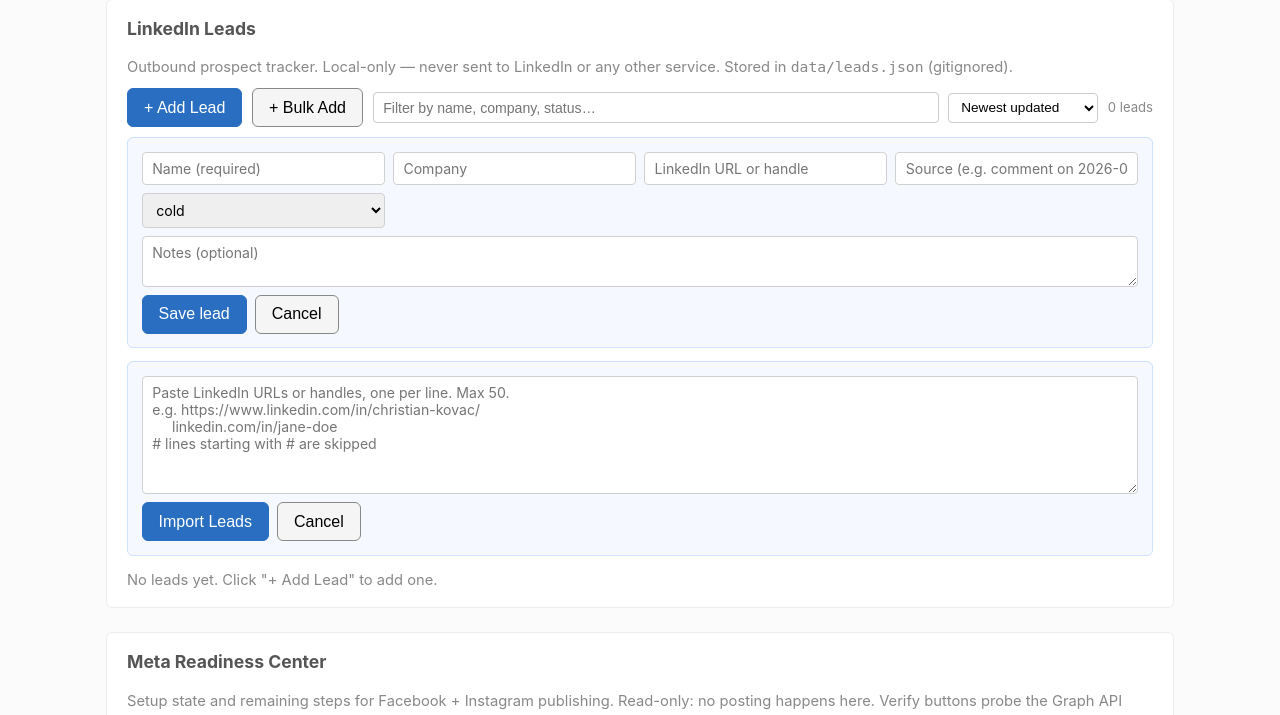
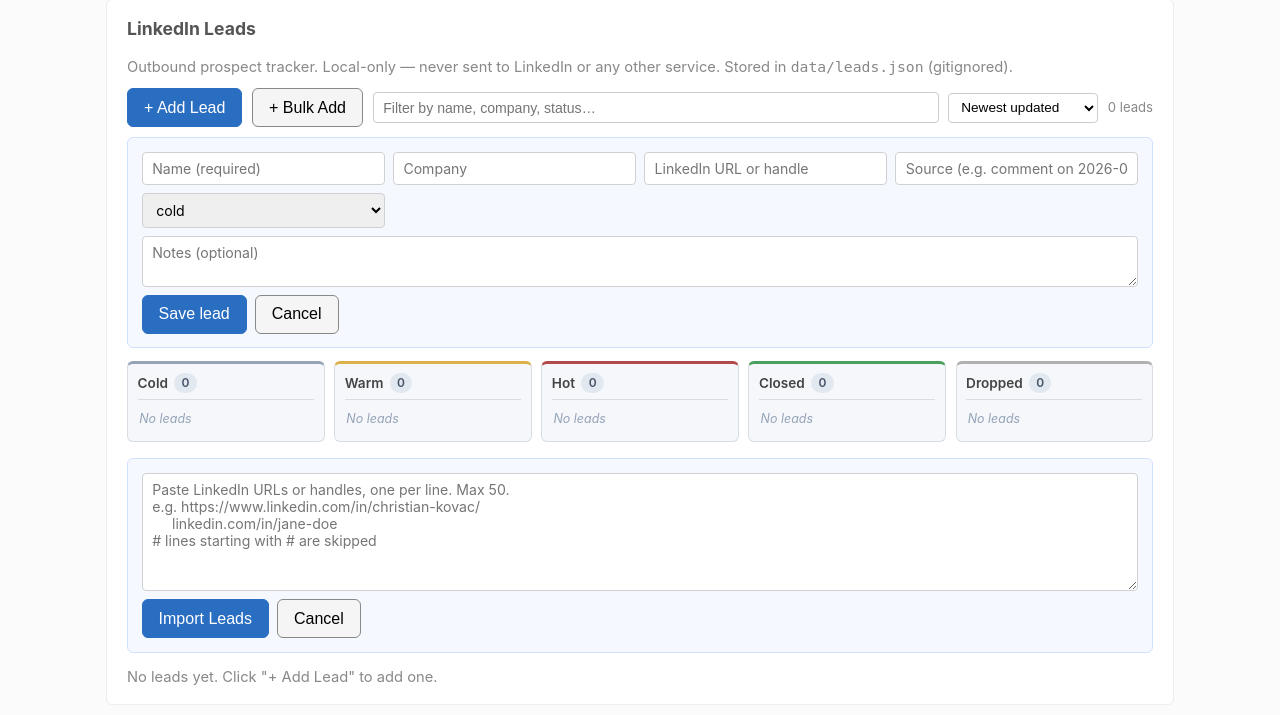
Before and after one commit to tophercook7-maker/PartnerDeskAI, a FastAPI app: page / in a window 1280 px wide. Shown: the part 2660-3375 px from the top of the page. Run offline with FastAPI, Linux system fonts and the light colour scheme; data that the repository does not hold is empty; some libraries are stand-ins or nearby versions.

Commit message:
feat: add logan lead pipeline board
5-column status board (Cold / Warm / Hot / Closed / Dropped)
above the existing list, drawn from the same _leads cache. Each
card shows name, company, follow-up date (with overdue cue),
last template used, and quick-move buttons for the statuses
other than the current one.

Moves use the existing PUT /api/leads/{id} endpoint with a
partial body — no new API surface. Server-side _clean_lead
still validates against ALLOWED_STATUSES, so a tampered status
returns 400.

No new endpoint, no schema change, no DB write outside
data/leads.json. No OpenAI, no LinkedIn API, no messaging.

```diff
--- a/hub/templates/index.html
+++ b/hub/templates/index.html
@@ -728,6 +728,69 @@
             background: #fde2e2; color: #8a1c1c;
             border-color: #d88a8a;
         }
+        /* v7.23: lead pipeline board (5 columns by status). Sits above
+           the existing list view of the same data. */
+        .leads-board {
+            display: flex; gap: 0.6rem; flex-wrap: wrap;
+            margin-bottom: 1rem;
+        }
+        .leads-board-column {
+            flex: 1 1 11rem; min-width: 11rem;
+            background: #f5f7fa; border: 1px solid #d8dde4;
+            border-radius: 6px; padding: 0.55rem 0.6rem;
+            display: flex; flex-direction: column; gap: 0.45rem;
+        }
+        .leads-board-column-header {
+            display: flex; align-items: center; gap: 0.4rem;
+            font-size: 0.85rem; font-weight: 600; color: #444;
+            padding-bottom: 0.35rem;
+            border-bottom: 1px solid #d8dde4;
+        }
+        .leads-board-count {
+            background: #e2e8f0; color: #475569;
+            padding: 0.05rem 0.45rem; border-radius: 999px;
+            font-size: 0.75rem; font-weight: 600;
+        }
+        .leads-board-cards {
+            display: flex; flex-direction: column; gap: 0.4rem;
+            min-height: 1.5rem;
+        }
+        .leads-board-cards-empty {
+            font-size: 0.78rem; color: #94a3b8; font-style: italic;
+            padding: 0.2rem 0.1rem;
+        }
+        .leads-board-card {
+            background: #fff; border: 1px solid #d8dde4; border-radius: 5px;
+            padding: 0.4rem 0.5rem; font-size: 0.82rem;
+            display: flex; flex-direction: column; gap: 0.2rem;
+        }
+        .leads-board-card-name    { font-weight: 600; color: #1f2937; }
+        .leads-board-card-meta    { color: #64748b; font-size: 0.76rem; }
+        .leads-board-card-fu-overdue { color: #b34a4a; font-weight: 600; }
+        .leads-board-card-actions {
+            display: flex; gap: 0.3rem; margin-top: 0.25rem; flex-wrap: wrap;
+        }
+        .leads-board-move-btn {
+            padding: 0.18rem 0.45rem; border: 1px solid #cbd5e1;
+            border-radius: 3px; background: #f1f5f9; color: #475569;
+            font-size: 0.72rem; cursor: pointer; font-family: inherit;
+        }
+        .leads-board-move-btn:hover {
+            background: #e2e8f0; border-color: #94a3b8;
+        }
+        .leads-board-move-btn.danger {
+            color: #8a1c1c; border-color: #d88a8a;
+        }
+        .leads-board-move-btn.danger:hover {
+            background: #fde2e2;
+        }
+        /* Per-status border tints — match the badge palette already
+           used by the list view (v6.9). */
+        .leads-board-column.status-cold    { border-top: 3px solid #94a3b8; }
+        .leads-board-column.status-warm    { border-top: 3px solid #ddb14a; }
+        .leads-board-column.status-hot     { border-top: 3px solid #b34a4a; }
+        .leads-board-column.status-closed  { border-top: 3px solid #4aa05c; }
+        .leads-board-column.status-dropped { border-top: 3px solid #b0b0b0; }
         /* v7.16: per-card outreach template select. Sits next to the
            Write Message button; same vertical size as a row-action. */
         .lead-template-select {
@@ -1218,6 +1281,9 @@
                 <button type="button" data-action="cancel-add">Cancel</button>
             </div>
         </form>
+        <!-- v7.23: pipeline board view. Renders the same _leads cache as
+             the list below, grouped into 5 status columns. Always visible. -->
+        <div id="leads-board" class="leads-board" aria-label="Lead pipeline board"></div>
         <form id="leads-bulk-form" class="leads-form" hidden
               aria-label="Bulk add leads from paste">
             <textarea class="leads-input" name="text" rows="6" required
```
Also changed, not shown: README.md, hub/static/app.js.
